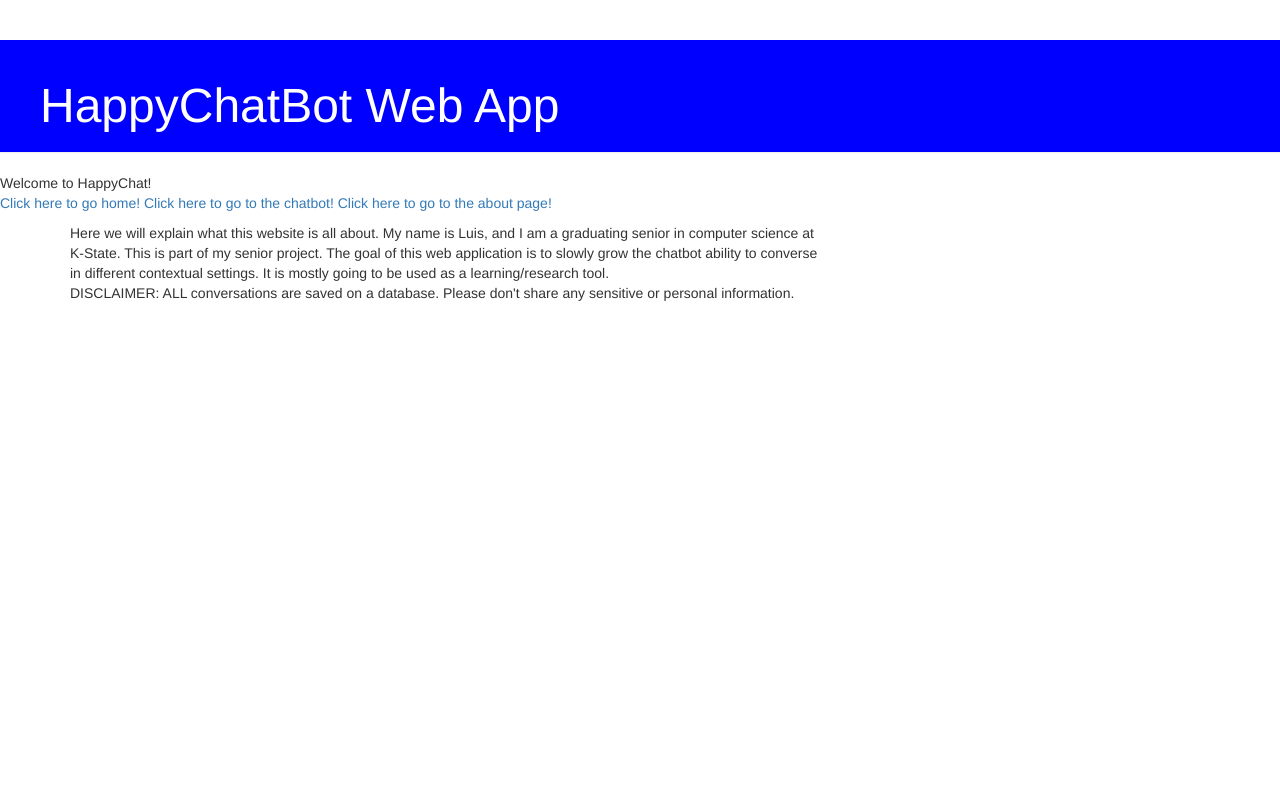
After one commit to happystep/cis598finalproject, a Django app: page /about in a window 1280 px wide. The commit adds this page. Run offline with Django 3.2, Linux system fonts and the light colour scheme; some libraries are stand-ins or nearby versions.

Commit message:
added the about page

```diff
--- /dev/null
+++ b/djangogirls/blog/templates/blog/about.html
@@ -0,0 +1,21 @@
+{% extends 'blog/base.html' %}
+{% load staticfiles %}
+
+{% block content %}
+<html >
+<head>
+    <meta charset="UTF-8">
+    <title>About</title>
+</head>
+<body>
+        <p>
+            Here we will explain what this website is all about. My name is Luis, and I am a graduating senior
+            in computer science at K-State. This is part of my senior project. The goal of this web application is
+            to slowly grow the chatbot ability to converse in different contextual settings. It is mostly going
+            to be used as a learning/research tool.
+            <br/>
+            DISCLAIMER: ALL conversations are saved on a database. Please don't share any sensitive or personal information.
+        </p>
+</body>
+</html>
+{% endblock %}
--- a/djangogirls/blog/templates/blog/base.html
+++ b/djangogirls/blog/templates/blog/base.html
@@ -19,7 +19,7 @@
     </div>
 
    <div> <p>
-       Welcome to HappyChat!
+       Welcome to HappyChat! <br/>
        <a href="/"> Click here to go home! </a>
        <a href="chat"> Click here to go to the chatbot! </a>
        <a href="/about"> Click here to go to the about page! </a>
--- a/djangogirls/blog/urls.py
+++ b/djangogirls/blog/urls.py
@@ -4,5 +4,6 @@ from . import views
 urlpatterns = [
     url(r'^$', views.post_list, name='post_list'),
     url('chat', views.chat, name='chat'),
+    url('about', views.about, name='chat'),
     url(r'^post/(?P<pk>\d+)/$', views.post_detail, name='post_detail'),
 ]
--- a/djangogirls/blog/views.py
+++ b/djangogirls/blog/views.py
@@ -14,3 +14,6 @@ def post_detail(request, pk):
 
 def chat(request):
     return render(request, 'blog/chat.html', {})
+
+def about(request):
+    return render(request, 'blog/about.html', {})
```
